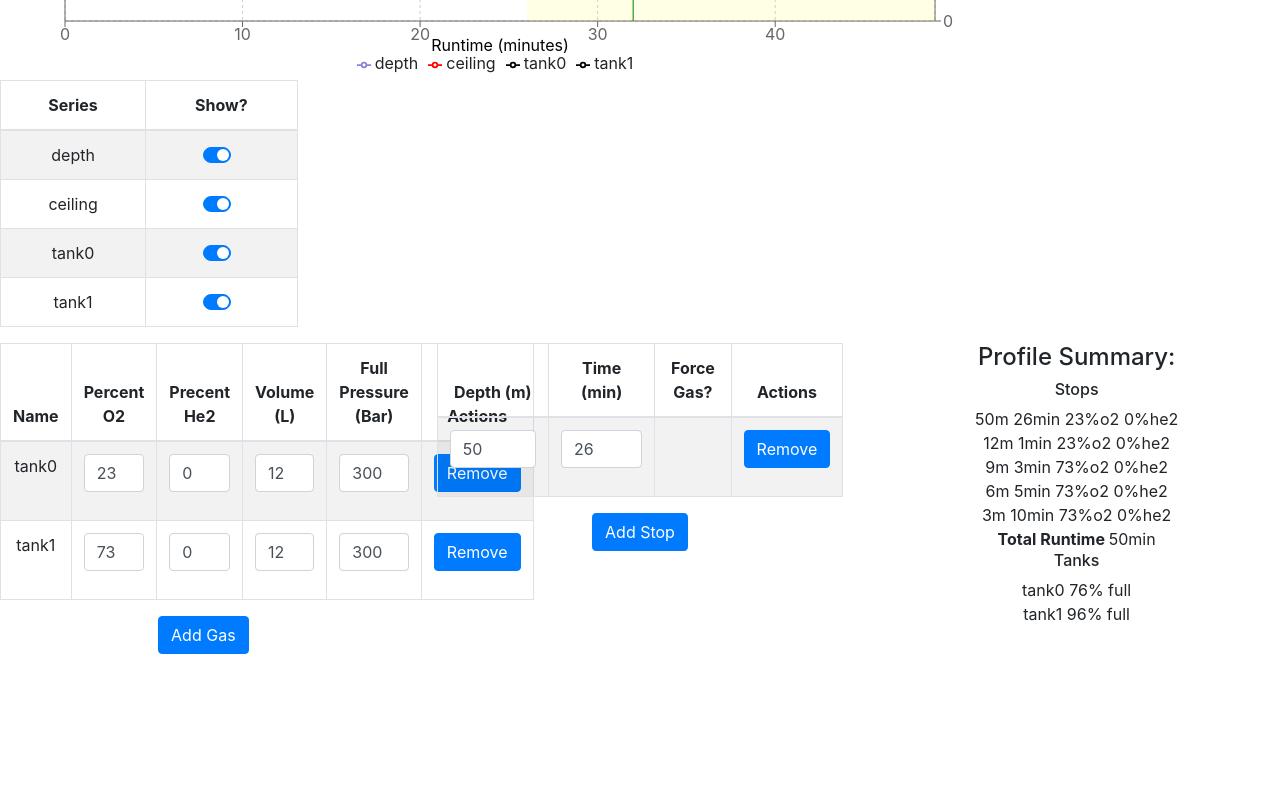
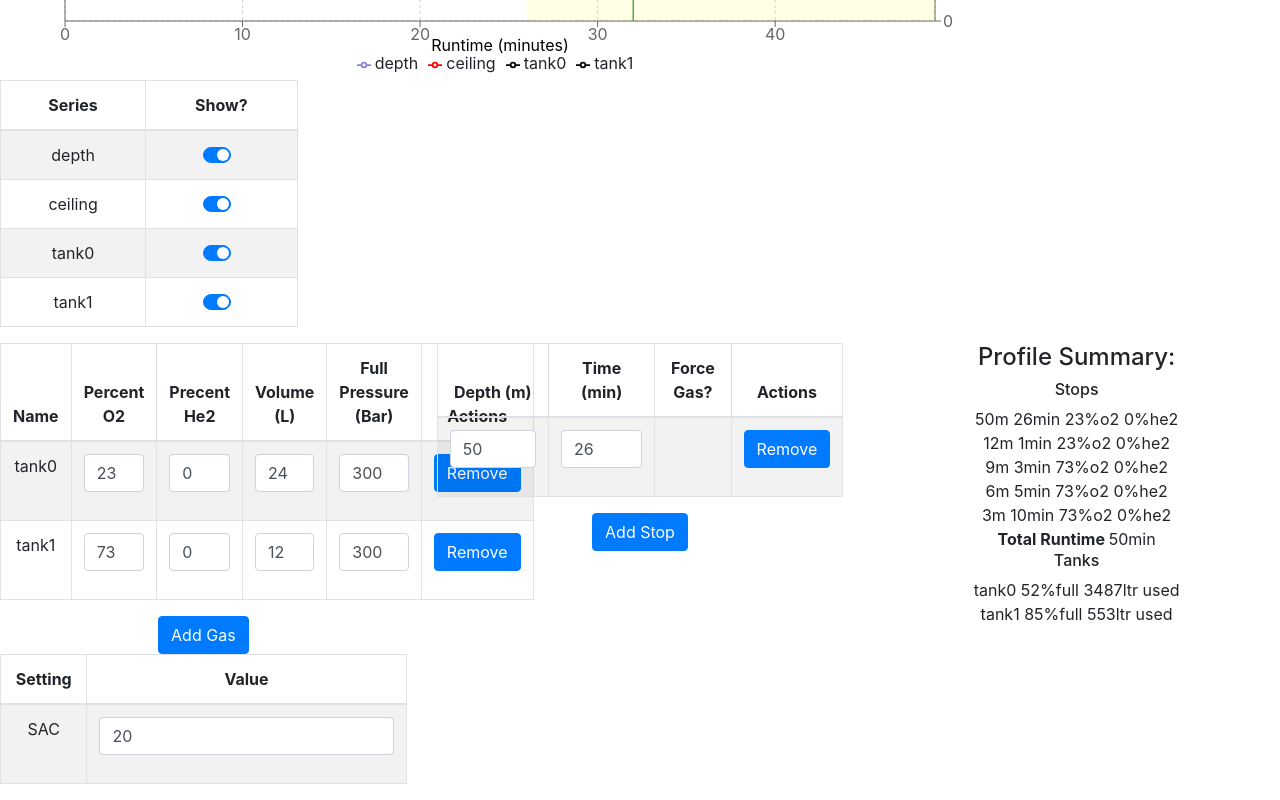
Before and after one commit to kwojcik/techplanner, a React (Create React App) app: page / in a window 1280 px wide. Shown: the part 420-1220 px from the top of the page. Before the commit the page ends 1074 px from the top, so only its background shows below. Built offline with nearby package versions, Linux system fonts and the light colour scheme.

Commit message:
add Settings

```diff
--- a/src/App.tsx
+++ b/src/App.tsx
@@ -1,4 +1,4 @@
-import React, { useState, useEffect } from 'react';
+import React, { useState, useEffect, useMemo } from 'react';
 import './App.css';
 import 'bootstrap/dist/css/bootstrap.min.css';
 import ProfileGraph from './components/ProfileGraph'
@@ -11,26 +11,32 @@ import Col from 'react-bootstrap/Col'
 import cloneDeep from 'lodash/cloneDeep'
 import ProfileTextual from './components/ProfileTextual';
 import ProfileCreator from './components/ProfileCreator';
+import Settings from './components/Settings'
 
 
 function App() {
 
   const gases: BreathingGas[] = [{ percentn2: 77, percenthe2: 0 }, { percentn2: 27, percenthe2: 0 }]
-  const defaultTanks = gases.map(gas => ({ gas: gas, volume: 12, fullPressure: 300, currentPressure: 300 }))
+  const defaultTanks = [
+    { gas: gases[0], volume: 24, fullPressure: 300, currentPressure: 300 },
+    { gas: gases[1], volume: 12, fullPressure: 300, currentPressure: 300 },
+  ]
   const [tanks, setTanks] = useState(defaultTanks)
   const [profile, setProfile] = useState(new Profile([{ d: 50, t: 26, g: gases[0] }]));
+  const [sac, setSac] = useState<number>(20);
+
+  const diver = useMemo(() => new Diver(
+    0.79,
+    0,
+    tanks,
+    sac
+  ), [sac, tanks])
 
   // Top everthing off
   tanks.forEach(tank => {
     tank.currentPressure = tank.fullPressure
   })
 
-  const diver = new Diver(
-    0.79,
-    0,
-    tanks,
-    5
-  )
   diver.expose(profile);
 
 
@@ -49,6 +55,7 @@ function App() {
           <ProfileTextual diver={diver} diveProfile={profile} decoProfile={decoProfile} />
         </Col>
       </Row>
+      <Row><Col xs={4}><Settings setSac={setSac} diver={diver} /></Col></Row>
     </div>
   );
 }
--- a/src/components/ProfileTextual.tsx
+++ b/src/components/ProfileTextual.tsx
@@ -25,7 +25,7 @@ const ProfileTextual = (props: Props) => {
         }
         <b>Total Runtime </b>{`${Math.ceil(props.diver.runtime)}min`}
         <h6>Tanks</h6>
-        {props.diver.tanks.map((tank, i) => (<>{`tank${i} ${Math.round(tank.currentPressure / tank.fullPressure * 100.0)}% full`}<br /></>))}
+        {props.diver.tanks.map((tank, i) => (<>{`tank${i} ${Math.round(tank.currentPressure / tank.fullPressure * 100.0)}%full ${Math.round((tank.fullPressure - tank.currentPressure) * tank.volume)}ltr used`} <br /></>))}
     </>
 }
 
--- /dev/null
+++ b/src/components/Settings.tsx
@@ -0,0 +1,46 @@
+import React, { useState } from 'react'
+import { Tank } from '../profile/types'
+import Profile from '../profile/profile'
+import Diver from '../profile/diver'
+import Table from 'react-bootstrap/Table'
+import Form from 'react-bootstrap/Form'
+import Button from 'react-bootstrap/Button'
+import cloneDeep from 'lodash/cloneDeep'
+
+interface Props {
+    diver: Diver
+    setSac: (n: number) => void
+}
+
+const Settings = (props: Props) => {
+    if (!props.diver) {
+        return null
+    }
+
+    return <>
+        <Form >
+            <Table striped bordered hover>
+                <thead>
+                    <tr>
+                        <th>Setting</th>
+                        <th>Value</th>
+                    </tr>
+                </thead>
+                <tbody>
+                    <tr>
+                        <td>SAC</td>
+                        <td>
+                            <Form.Group controlId={`sac`} onBlur={(e: any) => {
+                                props.setSac(e.target.value)
+                            }}>
+                                <Form.Control required type="text" placeholder="sac" defaultValue={props.diver.sac} />
+                            </Form.Group>
+
+                        </td>
+                    </tr>
+                </tbody>
+            </Table>
+        </Form>
+    </>
+}
+export default Settings
--- a/src/components/TankList.tsx
+++ b/src/components/TankList.tsx
@@ -52,7 +52,7 @@ const TankList = (props: Props) => {
                             <td>{`tank${i}`}</td>
                             <td>
                                 <Form.Group controlId={`tank${i}n2`} onBlur={(e: any) => {
-                                    updateTanks(i, { percento2: 100 - e.target.value - tank.gas.percenthe2 })
+                                    updateTanks(i, { percento2: e.target.value })
                                 }}>
                                     <Form.Control
                                         required
```
